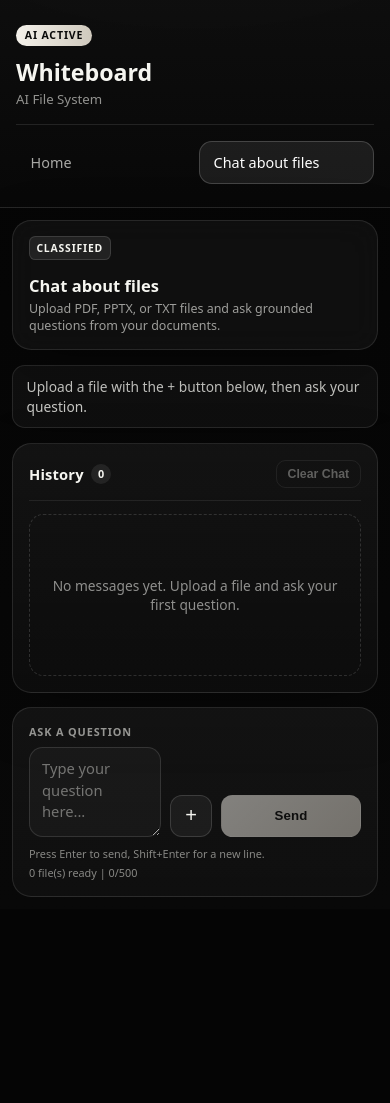
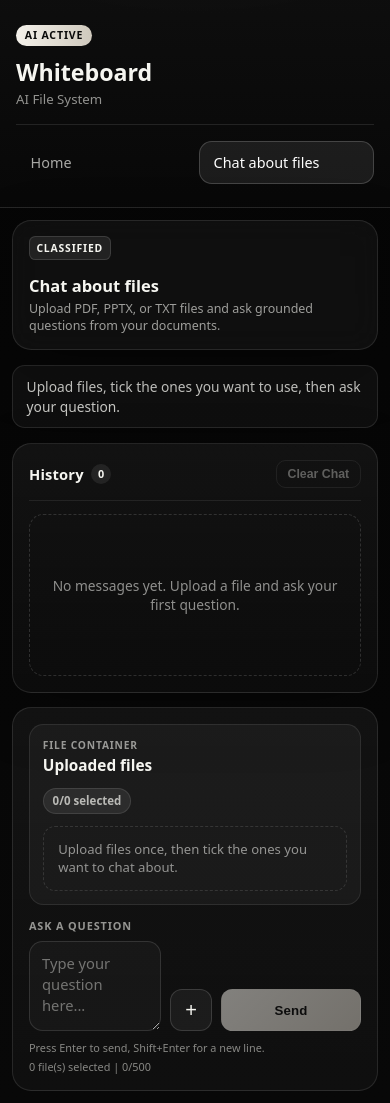
Before and after one commit to thomas-naouchi/whiteboard, a Next.js app: page /chat in a window 390 px wide. Before the commit the page ends 909 px from the top, so only its background shows below. Built offline with nearby package versions, Linux system fonts and the light colour scheme.

Commit message:
Implemented chat selection + UI integration (tested)

```diff
--- a/app/chat/chat.css
+++ b/app/chat/chat.css
@@ -358,56 +358,125 @@
   padding: 1rem;
 }
 
-.chat-bar-pinned {
+.chat-file-container {
   background: rgb(255 255 255 / 0.04);
   border: 1px solid rgb(255 255 255 / 0.09);
-  border-radius: 0.7rem;
-  margin-bottom: 0.75rem;
-  padding: 0.5rem 0.6rem;
+  border-radius: 0.9rem;
+  margin-bottom: 0.85rem;
+  padding: 0.8rem;
 }
 
-.chat-bar-pinned-label {
+.chat-file-container-header {
+  align-items: center;
+  display: flex;
+  gap: 0.75rem;
+  justify-content: space-between;
+}
+
+.chat-file-container-label {
   color: rgb(245 245 240 / 0.58);
-  font-size: 0.67rem;
+  font-size: 0.64rem;
   font-weight: 700;
   letter-spacing: 0.08em;
-  margin: 0 0 0.35rem;
+  margin: 0;
   text-transform: uppercase;
 }
 
-.chat-bar-pinned-list {
-  display: flex;
-  flex-wrap: wrap;
-  gap: 0.35rem;
+.chat-file-container-title {
+  font-size: 0.96rem;
+  margin: 0.2rem 0 0;
 }
 
-.chat-bar-pinned-item {
-  align-items: center;
+.chat-file-container-count {
   background: rgb(255 255 255 / 0.08);
-  border: 1px solid rgb(255 255 255 / 0.12);
+  border: 1px solid rgb(255 255 255 / 0.1);
   border-radius: 999px;
-  display: inline-flex;
-  gap: 0.35rem;
-  max-width: 100%;
-  padding: 0.18rem 0.42rem 0.18rem 0.48rem;
+  color: rgb(245 245 240 / 0.7);
+  font-size: 0.72rem;
+  font-weight: 600;
+  padding: 0.28rem 0.55rem;
 }
 
-.chat-bar-pinned-item-name {
-  font-size: 0.72rem;
-  max-width: 220px;
+.chat-file-container-empty {
+  border: 1px dashed rgb(255 255 255 / 0.12);
+  border-radius: 0.75rem;
+  color: rgb(245 245 240 / 0.56);
+  font-size: 0.82rem;
+  margin-top: 0.75rem;
+  padding: 0.85rem 0.9rem;
+}
+
+.chat-file-list {
+  display: grid;
+  gap: 0.5rem;
+  list-style: none;
+  margin: 0.75rem 0 0;
+  max-height: 210px;
+  overflow-y: auto;
+  padding: 0;
+  scrollbar-color: rgb(255 255 255 / 0.22) transparent;
+  scrollbar-width: thin;
+}
+
+.chat-file-list-item {
+  align-items: center;
+  background: rgb(255 255 255 / 0.03);
+  border: 1px solid rgb(255 255 255 / 0.12);
+  border-radius: 0.75rem;
+  display: flex;
+  gap: 0.75rem;
+  justify-content: space-between;
+  padding: 0.6rem 0.75rem;
+}
+
+.chat-file-checkbox-row {
+  align-items: center;
+  cursor: pointer;
+  display: flex;
+  gap: 0.65rem;
+  min-width: 0;
+}
+
+.chat-file-checkbox {
+  accent-color: #f4f1ea;
+  height: 16px;
+  margin: 0;
+  width: 16px;
+}
+
+.chat-file-list-name {
+  color: #f5f5f0;
+  font-size: 0.8rem;
   overflow: hidden;
   text-overflow: ellipsis;
   white-space: nowrap;
 }
 
-.chat-bar-pinned-remove {
+.chat-file-list-meta {
+  align-items: center;
+  display: flex;
+  flex-shrink: 0;
+  gap: 0.55rem;
+}
+
+.chat-file-list-size {
+  color: rgb(245 245 240 / 0.54);
+  font-size: 0.72rem;
+}
+
+.chat-file-list-remove {
   background: transparent;
-  border: 0;
-  color: #fff;
+  border: 1px solid rgb(255 184 192 / 0.34);
+  border-radius: 0.42rem;
+  color: rgb(255 222 226);
   cursor: pointer;
-  font-size: 1rem;
-  line-height: 1;
-  padding: 0;
+  font-size: 0.68rem;
+  font-weight: 700;
+  padding: 0.2rem 0.42rem;
+}
+
+.chat-file-list-remove:hover {
+  background: rgb(255 255 255 / 0.08);
 }
 
 .chat-bar-label {
@@ -672,6 +741,16 @@
     flex-wrap: wrap;
   }
 
+  .chat-file-list-item,
+  .chat-file-container-header {
+    align-items: flex-start;
+    flex-direction: column;
+  }
+
+  .chat-file-list-meta {
+    width: 100%;
+  }
+
   .chat-bar-textarea {
     width: 100%;
   }
--- a/app/chat/components/ChatBar.tsx
+++ b/app/chat/components/ChatBar.tsx
@@ -3,10 +3,17 @@
 import { useState, type KeyboardEvent } from "react";
 import FileUpload from "./FileUpload";
 
+export interface ChatUploadItem {
+  id: string;
+  file: File;
+  isSelected: boolean;
+}
+
 interface ChatBarProps {
   onSendMessage: (message: string, files: File[]) => void | Promise<void>;
   isSending: boolean;
-  hasLoadedDocument?: boolean;
+  uploadedFiles: ChatUploadItem[];
+  onUploadedFilesChange: (files: ChatUploadItem[]) => void;
 }
 
 const MAX_MESSAGE_LENGTH = 500;
@@ -14,24 +21,51 @@ const MAX_MESSAGE_LENGTH = 500;
 export default function ChatBar({
   onSendMessage,
   isSending,
-  hasLoadedDocument = false,
+  uploadedFiles,
+  onUploadedFilesChange,
 }: ChatBarProps) {
   const [message, setMessage] = useState("");
   const [error, setError] = useState<string | null>(null);
-  const [selectedFiles, setSelectedFiles] = useState<File[]>([]);
-  const [pinnedFiles, setPinnedFiles] = useState<File[]>([]);
   const [isFilePopupOpen, setIsFilePopupOpen] = useState(false);
   const [uploaderKey, setUploaderKey] = useState(0);
 
-  const filesForSend = [...pinnedFiles, ...selectedFiles];
+  const filesForSend = uploadedFiles
+    .filter((item) => item.isSelected)
+    .map((item) => item.file);
 
-  function handlePinFile(file: File) {
-    setSelectedFiles((prev) => prev.filter((f) => f !== file));
-    setPinnedFiles((prev) => [...prev, file]);
+  function handleUploadedFilesChange(files: File[]) {
+    const nextFiles = [
+      ...uploadedFiles,
+      ...files
+        .filter(
+          (file) =>
+            !uploadedFiles.some(
+              (existing) =>
+                existing.file.name === file.name &&
+                existing.file.size === file.size &&
+                existing.file.lastModified === file.lastModified,
+            ),
+        )
+        .map((file) => ({
+          id: crypto.randomUUID(),
+          file,
+          isSelected: true,
+        })),
+    ];
+
+    onUploadedFilesChange(nextFiles);
   }
 
-  function handleUnpinFile(file: File) {
-    setPinnedFiles((prev) => prev.filter((f) => f !== file));
+  function handleFileSelectionChange(id: string) {
+    onUploadedFilesChange(
+      uploadedFiles.map((item) =>
+        item.id === id ? { ...item, isSelected: !item.isSelected } : item,
+      ),
+    );
+  }
+
+  function handleRemoveFile(id: string) {
+    onUploadedFilesChange(uploadedFiles.filter((item) => item.id !== id));
   }
 
   async function handleSend() {
@@ -47,15 +81,14 @@ export default function ChatBar({
       return;
     }
 
-    if (!hasLoadedDocument && filesForSend.length === 0) {
-      setError("Attach at least one file before sending your first message.");
+    if (filesForSend.length === 0) {
+      setError("Please select at least one file.");
       return;
     }
 
     setError(null);
     await onSendMessage(trimmed, filesForSend);
     setMessage("");
-    setSelectedFiles([]);
     setIsFilePopupOpen(false);
     setUploaderKey((prev) => prev + 1);
   }
@@ -71,27 +104,52 @@ export default function ChatBar({
 
   return (
     <div className="chat-bar">
-      {pinnedFiles.length > 0 && (
-        <div className="chat-bar-pinned">
-          <p className="chat-bar-pinned-label">Pinned files</p>
-          <div className="chat-bar-pinned-list">
-            {pinnedFiles.map((file, index) => (
-              <span key={`${file.name}-${index}`} className="chat-bar-pinned-item">
-                <span className="chat-bar-pinned-item-name">{file.name}</span>
-                <button
-                  type="button"
-                  onClick={() => handleUnpinFile(file)}
-                  className="chat-bar-pinned-remove"
-                  aria-label={`Unpin ${file.name}`}
-                  title="Unpin file"
-                >
-                  ×
-                </button>
-              </span>
+      <section className="chat-file-container">
+        <div className="chat-file-container-header">
+          <div>
+            <p className="chat-file-container-label">File container</p>
+            <h3 className="chat-file-container-title">Uploaded files</h3>
+          </div>
+          <span className="chat-file-container-count">
+            {filesForSend.length}/{uploadedFiles.length} selected
+          </span>
+        </div>
+
+        {uploadedFiles.length === 0 ? (
+          <div className="chat-file-container-empty">
+            Upload files once, then tick the ones you want to chat about.
+          </div>
+        ) : (
+          <ul className="chat-file-list">
+            {uploadedFiles.map((item) => (
+              <li key={item.id} className="chat-file-list-item">
+                <label className="chat-file-checkbox-row">
+                  <input
+                    type="checkbox"
+                    checked={item.isSelected}
+                    onChange={() => handleFileSelectionChange(item.id)}
+                    className="chat-file-checkbox"
+                  />
+                  <span className="chat-file-list-name">{item.file.name}</span>
+                </label>
+
+                <div className="chat-file-list-meta">
+                  <span className="chat-file-list-size">
+                    {Math.max(1, Math.round(item.file.size / 1024))} KB
+                  </span>
+                  <button
+                    type="button"
+                    onClick={() => handleRemoveFile(item.id)}
+                    className="chat-file-list-remove"
+                  >
+                    Remove
+                  </button>
+                </div>
+              </li>
             ))}
-          </div>
-        </div>
-      )}
+          </ul>
+        )}
+      </section>
 
       <label htmlFor="chat-message-input" className="chat-bar-label">
         Ask a question
@@ -134,9 +192,14 @@ export default function ChatBar({
         <div className="chat-bar-file-popup">
           <p className="chat-bar-file-popup-title">Attach files</p>
           <p className="chat-bar-file-popup-subtitle">
-            Upload up to 5 files (.pdf, .pptx, or .txt). Pin to keep across messages.
+            Upload up to 5 files (.pdf, .pptx, or .txt). Then tick the files you want to use for the next message.
           </p>
-          <FileUpload key={uploaderKey} onFilesChange={setSelectedFiles} onPinFile={handlePinFile} selectedFiles={selectedFiles} />
+          <FileUpload
+            key={uploaderKey}
+            onFilesChange={handleUploadedFilesChange}
+            selectedFiles={uploadedFiles.map((item) => item.file)}
+            hideFileList
+          />
         </div>
       )}
 
@@ -145,7 +208,7 @@ export default function ChatBar({
           Press Enter to send, Shift+Enter for a new line.
         </p>
         <p>
-          {filesForSend.length} file(s) ready | {message.trim().length}/{MAX_MESSAGE_LENGTH}
+          {filesForSend.length} file(s) selected | {message.trim().length}/{MAX_MESSAGE_LENGTH}
         </p>
       </div>
 
--- a/app/chat/components/FileUpload.tsx
+++ b/app/chat/components/FileUpload.tsx
@@ -6,12 +6,14 @@ interface FileUploadProps {
   onFilesChange: (files: File[]) => void;
   onPinFile?: (file: File) => void;
   selectedFiles?: File[];
+  hideFileList?: boolean;
 }
 
 export default function FileUpload({
   onFilesChange,
   onPinFile,
   selectedFiles: controlledFiles,
+  hideFileList = false,
 }: FileUploadProps) {
   const [internalFiles, setInternalFiles] = useState<File[]>([]);
   const [error, setError] = useState<string | null>(null);
@@ -101,7 +103,7 @@ export default function FileUpload({
 
       {error && <p className="file-upload-error">{error}</p>}
 
-      {selectedFiles.length > 0 && (
+      {!hideFileList && selectedFiles.length > 0 && (
         <div className="file-upload-list-wrap">
           <p className="file-upload-list-title">Selected files</p>
           <ul className="file-upload-list">
--- a/app/chat/page.tsx
+++ b/app/chat/page.tsx
@@ -1,7 +1,7 @@
 "use client";
 
 import { useEffect, useState } from "react";
-import ChatBar from "./components/ChatBar";
+import ChatBar, { type ChatUploadItem } from "./components/ChatBar";
 import ChatHistory, { type ChatMessage } from "./components/ChatHistory";
 import "./chat.css";
 
@@ -38,6 +38,7 @@ export default function ChatPage() {
   const [sessionId, setSessionId] = useState<string | null>(null);
   const [supabaseWarning, setSupabaseWarning] = useState<string | null>(null);
   const [historyLoading, setHistoryLoading] = useState(true);
+  const [uploadedFiles, setUploadedFiles] = useState<ChatUploadItem[]>([]);
 
   useEffect(() => {
     const stored = window.localStorage.getItem(SESSION_KEY);
@@ -86,7 +87,7 @@ export default function ChatPage() {
       const formData = new FormData();
       formData.append("message", message);
       formData.append("history", JSON.stringify(history));
-      formData.append("persistedDocumentText", persistedDocText);
+      formData.append("persistedDocumentText", "");
       if (sessionId) {
         formData.append("sessionId", sessionId);
       }
@@ -156,6 +157,7 @@ export default function ChatPage() {
     setPersistedDocText("");
     setSupabaseWarning(null);
     setSessionId(null);
+    setUploadedFiles([]);
     window.localStorage.removeItem(SESSION_KEY);
   }
 
@@ -189,13 +191,15 @@ export default function ChatPage() {
 
         {!persistedDocText && (
           <div className="chat-hint-banner">
-            Upload a file with the + button below, then ask your question.
+            Upload files, tick the ones you want to use, then ask your question.
           </div>
         )}
 
         {persistedDocText && (
           <div className="chat-status-row">
-            <span className="chat-status-pill">Document context loaded</span>
+            <span className="chat-status-pill">
+              Active file context ready for the next question
+            </span>
           </div>
         )}
 
@@ -215,7 +219,8 @@ export default function ChatPage() {
           <ChatBar
             onSendMessage={handleNewMessage}
             isSending={isSending}
-            hasLoadedDocument={Boolean(persistedDocText)}
+            uploadedFiles={uploadedFiles}
+            onUploadedFilesChange={setUploadedFiles}
           />
         </div>
       </section>
```
